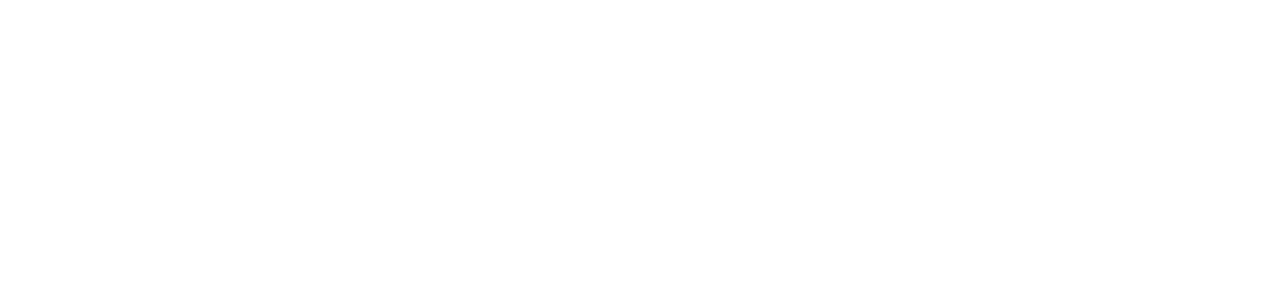
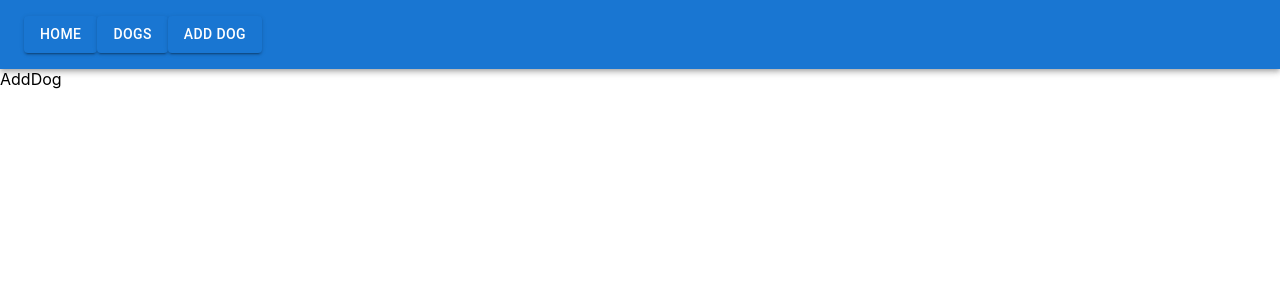
Before and after one commit to alexander-rusiecki/MERN-playground, a React (Create React App) app in the folder client/: page /add-dog in a window 1280 px wide. Before the commit this address had no page. Shown: the top 300 px of the page. Built offline with nearby package versions, Linux system fonts and the light colour scheme.

Commit message:
add navbar & Home component & Add dog component & delete App.css

```diff
--- a/client/package.json
+++ b/client/package.json
@@ -5,6 +5,7 @@
   "dependencies": {
     "@emotion/react": "^11.8.2",
     "@emotion/styled": "^11.8.1",
+    "@mui/icons-material": "^5.5.1",
     "@mui/material": "^5.5.1",
     "@testing-library/jest-dom": "^5.16.2",
     "@testing-library/react": "^12.1.4",
--- a/client/src/App.css
+++ /dev/null
@@ -1,38 +0,0 @@
-.App {
-  text-align: center;
-}
-
-.App-logo {
-  height: 40vmin;
-  pointer-events: none;
-}
-
-@media (prefers-reduced-motion: no-preference) {
-  .App-logo {
-    animation: App-logo-spin infinite 20s linear;
-  }
-}
-
-.App-header {
-  background-color: #282c34;
-  min-height: 100vh;
-  display: flex;
-  flex-direction: column;
-  align-items: center;
-  justify-content: center;
-  font-size: calc(10px + 2vmin);
-  color: white;
-}
-
-.App-link {
-  color: #61dafb;
-}
-
-@keyframes App-logo-spin {
-  from {
-    transform: rotate(0deg);
-  }
-  to {
-    transform: rotate(360deg);
-  }
-}
--- a/client/src/App.tsx
+++ b/client/src/App.tsx
@@ -1,21 +1,26 @@
-import './App.css';
 import { BrowserRouter, Routes, Route } from 'react-router-dom';
 import { QueryClientProvider, QueryClient } from 'react-query';
-
+import Navbar from './components/Navbar';
 import Home from './components/Home';
 import DogList from './components/DogList';
+import AddDog from './components/AddDog';
+
 const queryClient = new QueryClient();
 
 function App() {
   return (
+    <>
       <QueryClientProvider client={queryClient}>
+        <Navbar />
         <BrowserRouter>
           <Routes>
             <Route path="/" element={<Home />} />
             <Route path="dogs" element={<DogList />} />
+            <Route path="add-dog" element={<AddDog />} />
           </Routes>
         </BrowserRouter>
       </QueryClientProvider>
+    </>
   );
 }
 
--- /dev/null
+++ b/client/src/components/AddDog.tsx
@@ -0,0 +1,7 @@
+import React from 'react';
+
+function AddDog() {
+  return <div>AddDog</div>;
+}
+
+export default AddDog;
--- a/client/src/components/DogList.tsx
+++ b/client/src/components/DogList.tsx
@@ -1,7 +1,7 @@
 import { useQuery } from 'react-query';
 import axios from 'axios';
+import Dog from './Dog';
 import { IDog } from '../models/DogInterface';
-import Dog from './Dog';
 
 function DogList() {
   const { isLoading, data } = useQuery('dogs', () => {
--- a/client/src/components/Home.tsx
+++ b/client/src/components/Home.tsx
@@ -1,5 +1,3 @@
-import React from 'react';
-
 function Home() {
   return <div>Home</div>;
 }
--- /dev/null
+++ b/client/src/components/Navbar.tsx
@@ -0,0 +1,96 @@
+import AppBar from '@mui/material/AppBar';
+import Box from '@mui/material/Box';
+import Toolbar from '@mui/material/Toolbar';
+import IconButton from '@mui/material/IconButton';
+import Typography from '@mui/material/Typography';
+import Menu from '@mui/material/Menu';
+import MenuIcon from '@mui/icons-material/Menu';
+import Container from '@mui/material/Container';
+import Button from '@mui/material/Button';
+import MenuItem from '@mui/material/MenuItem';
+
+import { useState } from 'react';
+function Navbar() {
+  const [anchorElNav, setAnchorElNav] = useState<null | HTMLElement>(null);
+  const handleOpenNavMenu = (event: React.MouseEvent<HTMLElement>) => {
+    setAnchorElNav(event.currentTarget);
+  };
+  const handleCloseNavMenu = () => {
+    setAnchorElNav(null);
+  };
+  return (
+    <AppBar position="static">
+      <Container maxWidth="xl">
+        <Toolbar disableGutters>
+          <Box sx={{ flexGrow: 1, display: { xs: 'flex', md: 'none' } }}>
+            <IconButton
+              size="large"
+              aria-label="account of current user"
+              aria-controls="menu-appbar"
+              aria-haspopup="true"
+              onClick={handleOpenNavMenu}
+              color="inherit"
+            >
+              <MenuIcon />
+            </IconButton>
+            <Menu
+              id="menu-appbar"
+              anchorEl={anchorElNav}
+              anchorOrigin={{
+                vertical: 'bottom',
+                horizontal: 'left',
+              }}
+              keepMounted
+              transformOrigin={{
+                vertical: 'top',
+                horizontal: 'left',
+              }}
+              open={Boolean(anchorElNav)}
+              onClose={handleCloseNavMenu}
+              sx={{
+                display: { xs: 'block', md: 'none' },
+              }}
+            >
+              <MenuItem onClick={handleCloseNavMenu}>
+                <Typography textAlign="center">Home</Typography>
+              </MenuItem>
+              <MenuItem onClick={handleCloseNavMenu}>
+                <Typography textAlign="center">Dogs</Typography>
+              </MenuItem>
+              <MenuItem onClick={handleCloseNavMenu}>
+                <Typography textAlign="center">Add dog</Typography>
+              </MenuItem>
+            </Menu>
+          </Box>
+          <Box sx={{ flexGrow: 1, display: { xs: 'none', md: 'flex' } }}>
+            <Button
+              onClick={handleCloseNavMenu}
+              sx={{ my: 2, color: 'white', display: 'block' }}
+              href="/"
+              variant="contained"
+            >
+              Home
+            </Button>
+            <Button
+              onClick={handleCloseNavMenu}
+              sx={{ my: 2, color: 'white', display: 'block' }}
+              href="/dogs"
+              variant="contained"
+            >
+              Dogs
+            </Button>
+            <Button
+              onClick={handleCloseNavMenu}
+              sx={{ my: 2, color: 'white', display: 'block' }}
+              href="/add-dog"
+              variant="contained"
+            >
+              Add dog
+            </Button>
+          </Box>
+        </Toolbar>
+      </Container>
+    </AppBar>
+  );
+}
+export default Navbar;
```
Also changed, not shown: 1 other file (tests, documents, lock files or other folders). Lines whose indentation alone changed are shown as unchanged.
